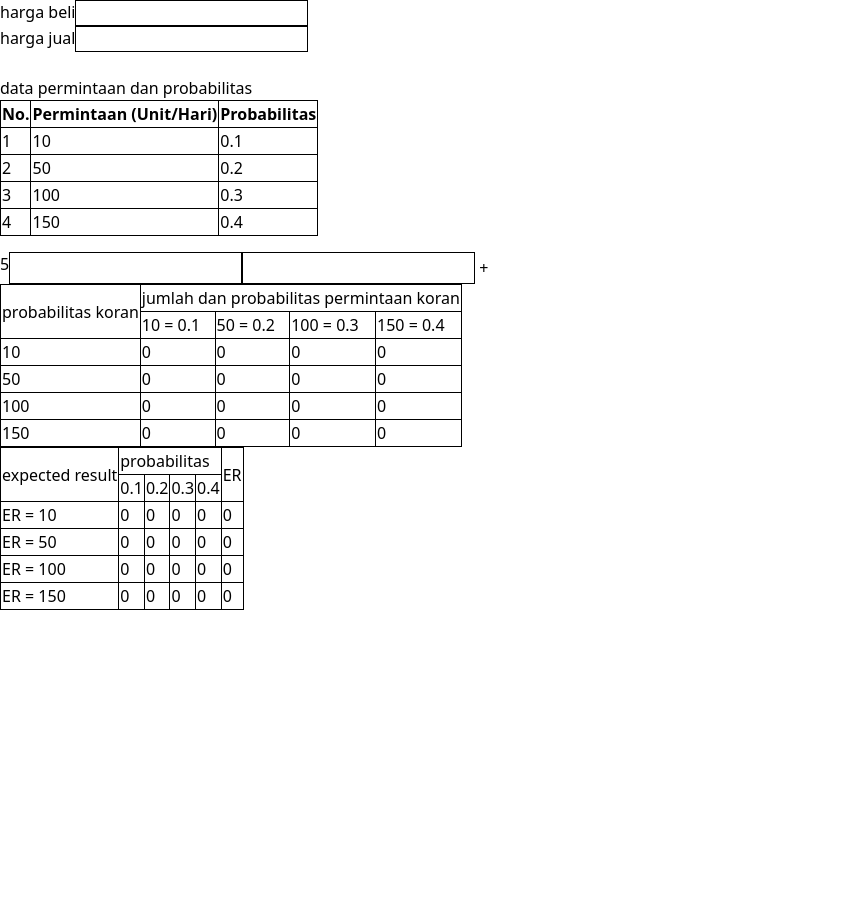
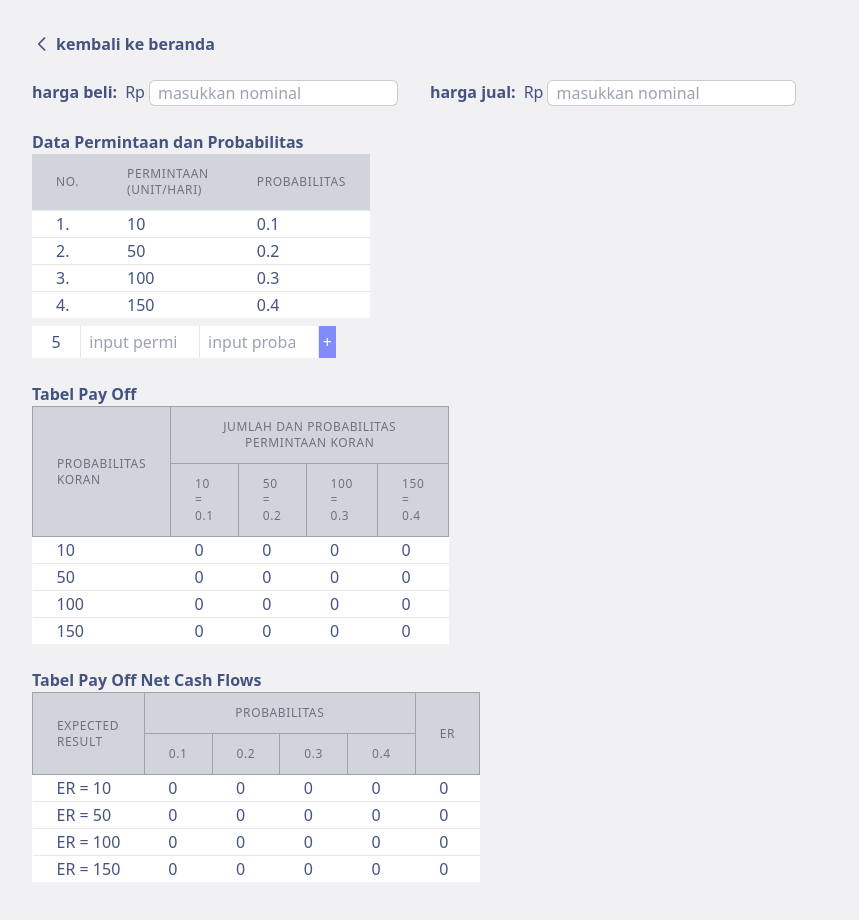
Before and after one commit to fazaghulam/decision-making, a React (Create React App) app: page /calculate in a window 1280 px wide. Shown: the top 920 px of the page, without its empty margins (0-859 px from the left). Before the commit the page ends 800 px from the top, so only its background shows below. Built offline with nearby package versions, Linux system fonts and the light colour scheme.

Commit message:
edit table styling

```diff
--- a/src/App.css
+++ b/src/App.css
@@ -49,6 +49,14 @@
   background-color: #0B96B5;
 }
 
+.bg-biru {
+  background-color: #445380;
+}
+
+.border-biru {
+  border-color: #445380;
+}
+
 @keyframes App-logo-spin {
   from {
     transform: rotate(0deg);
--- a/src/index.css
+++ b/src/index.css
@@ -1,4 +1,5 @@
 body {
+  background-color: #F1F1F3;
   margin: 0;
   font-family: -apple-system, BlinkMacSystemFont, 'Segoe UI', 'Roboto', 'Oxygen',
     'Ubuntu', 'Cantarell', 'Fira Sans', 'Droid Sans', 'Helvetica Neue',
--- a/src/pages/Decision.js
+++ b/src/pages/Decision.js
@@ -1,4 +1,5 @@
 import React, { useState, useEffect } from "react";
+import { Link } from "react-router-dom";
 
 const init = [
   {
@@ -91,112 +92,177 @@ export default function Decision() {
   }, [data, beli, jual]);
 
   return (
-    <div className="App">
-      <div className="flex">
-        <p>harga beli</p>
-        <input className="border border-black" type="number" value={beli} onChange={(e) => setBeli(e.target.value)} />
+    <div className="p-8 pb-16 text">
+      <Link to="/">
+        <div className="flex text-base font-semibold hover:underline cursor-pointer">
+          <svg className="w-5 h-5 self-center mr-1" fill="none" stroke="currentColor" viewBox="0 0 24 24" xmlns="http://www.w3.org/2000/svg">
+            <path strokeLinecap="round" strokeLinejoin="round" strokeWidth={2} d="M15 19l-7-7 7-7" />
+          </svg>
+          <p>kembali ke beranda</p>
         </div>
-      <div className="flex">
-        <p>harga jual</p>
-        <input className="border border-black" type="number" value={jual} onChange={(e) => setJual(e.target.value)} />
+      </Link>
+      <div className="flex font-bold mt-6">
+        <p>harga beli:</p>
+        <p className="font-normal ml-2 mr-1">Rp</p>
+        <input
+          className="border border-black border-opacity-20 rounded-md mr-8 px-2"
+          type="number"
+          value={beli}
+          placeholder="masukkan nominal"
+          onChange={(e) => setBeli(e.target.value)}
+        />
+        <p>harga jual:</p>
+        <p className="font-normal ml-2 mr-1">Rp</p>
+        <input
+          className="border border-black border-opacity-20 rounded-md px-2"
+          type="number"
+          value={jual}
+          placeholder="masukkan nominal"
+          onChange={(e) => setJual(e.target.value)}
+        />
       </div>
       <div className="mt-6 text-left">
-        <p>data permintaan dan probabilitas</p>
-        <table className="border-collapse border border-green-800">
+        <p className="font-bold">Data Permintaan dan Probabilitas</p>
+        <table className="divide-y divide-gray-200 w-1/4 bg-white">
+          <thead className="bg-gray-300">
             <tr>
-            <th className="border border-green-600">No.</th>
-            <th className="border border-green-600">Permintaan (Unit/Hari)</th>
-            <th className="border border-green-600">Probabilitas</th>
+              <th className="px-6 py-3 text-left text-xs font-medium text-gray-500 uppercase tracking-wider">No.</th>
+              <th className="px-6 py-3 text-left text-xs font-medium text-gray-500 uppercase tracking-wider">Permintaan (Unit/Hari)</th>
+              <th className="px-6 py-3 text-left text-xs font-medium text-gray-500 uppercase tracking-wider">Probabilitas</th>
             </tr>
+          </thead>
+          <tbody className="bg-white divide-y divide-gray-200">
             {(data?.length &&
               data.map((list, i) => (
                 <tr key={i}>
-                <td className="border border-green-600">{i + 1}</td>
-                <td className="border border-green-600">{list.permintaan}</td>
-                <td className="border border-green-600">{list.probabilitas}</td>
+                  <td className="px-6 whitespace-nowrap">{i + 1}.</td>
+                  <td className="px-6 whitespace-nowrap">{list.permintaan}</td>
+                  <td className="px-6 whitespace-nowrap">{list.probabilitas}</td>
                 </tr>
               ))) || (
               <tr>
-              <td className="border border-green-600">-</td>
-              <td className="border border-green-600">-</td>
-              <td className="border border-green-600">-</td>
+                <td>-</td>
+                <td>-</td>
+                <td>-</td>
               </tr>
             )}
+          </tbody>
         </table>
-        <div className="flex mt-4">
-          <p>{(data?.length && data.length + 1) || 1}</p>
-          <input className="border border-black" type="number" value={permintaan} onChange={(e) => setPermintaan(e.target.value)} />
-          <input className="border border-black" type="number" value={probabilitas} onChange={(e) => setProbabilitas(e.target.value)} />
-          <button className="bg-red-500 p-1" onClick={addData}>
+        <div className="flex mt-2 w-1/4 divide-x divide-gray-200">
+          <p className="bg-white py-1 w-16 text-center">{(data?.length && data.length + 1) || 1}</p>
+          <input
+            className="w-1/2 px-2"
+            type="number"
+            value={permintaan}
+            placeholder="input permintaan"
+            onChange={(e) => setPermintaan(e.target.value)}
+          />
+          <input
+            className="w-1/2 px-2"
+            type="number"
+            value={probabilitas}
+            placeholder="input probabilitas"
+            onChange={(e) => setProbabilitas(e.target.value)}
+          />
+          <button className="bg-indigo-400 p-1 text-white" onClick={addData}>
             +
           </button>
         </div>
-        <table className="border-collapse border border-green-800">
+        <p className="font-bold mt-6">Tabel Pay Off</p>
+        <table className="divide-y divide-gray-200 w-1/3 bg-white">
+          <thead className="bg-gray-300">
             <tr>
-            <td colSpan="1" rowSpan="2" className="border border-green-600">
+              <td
+                colSpan="1"
+                rowSpan="2"
+                className="px-6 py-3 text-left text-xs font-medium text-gray-500 uppercase tracking-wider border border-gray-400"
+              >
                 probabilitas koran
               </td>
-            <td colSpan={data.length} className="border border-green-600">
+              <td
+                colSpan={data.length}
+                className="px-6 py-3 text-left text-xs font-medium text-gray-500 uppercase tracking-wider border border-gray-400 text-center"
+              >
                 jumlah dan probabilitas permintaan koran
               </td>
             </tr>
             <tr>
               {data?.length &&
                 data.map((list, i) => (
-                <td key={i} className="border border-green-600">
+                  <td key={i} className="px-6 py-3 text-left text-xs font-medium text-gray-500 uppercase tracking-wider border border-gray-400">
                     {list.permintaan} = {list.probabilitas}
                   </td>
                 ))}
             </tr>
+          </thead>
+          <tbody className="bg-white divide-y divide-gray-200">
             {data?.length &&
               data.map((list, i) => (
                 <tr>
-                <td key={i} className="border border-green-600">
+                  <td key={i} className="px-6 whitespace-nowrap">
                     {list.permintaan}
                   </td>
                   {payoff?.length &&
                     payoff.map((list, j) => (
-                    <td key={j} className="border border-green-600">
+                      <td key={j} className="px-6 whitespace-nowrap">
                         {list[i]}
                       </td>
                     ))}
                 </tr>
               ))}
+          </tbody>
         </table>
-        <table className="border-collapse border border-green-800">
+        <p className="font-bold mt-6">Tabel Pay Off Net Cash Flows</p>
+        <table className="divide-y divide-gray-200 w-1/3 bg-white">
+          <thead className="bg-gray-300">
             <tr>
-            <td colSpan="1" rowSpan="2" className="border border-green-600">
+              <td
+                colSpan="1"
+                rowSpan="2"
+                className="px-6 py-3 text-left text-xs font-medium text-gray-500 uppercase tracking-wider border border-gray-400"
+              >
                 expected result
               </td>
-            <td colSpan={data.length} rowSpan="1" className="border border-green-600">
+              <td
+                colSpan={data.length}
+                rowSpan="1"
+                className="px-6 py-3 text-left text-xs font-medium text-gray-500 uppercase tracking-wider border border-gray-400 text-center"
+              >
                 probabilitas
               </td>
-            <td colSpan="1" rowSpan="2" className="border border-green-600">
+              <td
+                colSpan="1"
+                rowSpan="2"
+                className="px-6 py-3 text-left text-xs font-medium text-gray-500 uppercase tracking-wider border border-gray-400"
+              >
                 ER
               </td>
             </tr>
             <tr>
               {data?.length &&
                 data.map((list, i) => (
-                <td key={i} className="border border-green-600">
+                  <td key={i} className="px-6 py-3 text-left text-xs font-medium text-gray-500 uppercase tracking-wider border border-gray-400">
                     {list.probabilitas}
                   </td>
                 ))}
             </tr>
+          </thead>
+          <tbody className="bg-white divide-y divide-gray-200">
             {data?.length &&
               data.map((list, i) => (
                 <tr>
-                <td key={i} className="border border-green-600">
+                  <td key={i} className="px-6 whitespace-nowrap">
                     ER = {list.permintaan}
                   </td>
                   {exReturn?.length &&
                     exReturn.map((list, j) => (
-                    <td key={j} className="border border-green-600">
+                      <td key={j} className="px-6 whitespace-nowrap">
                         {list[i]}
                       </td>
                     ))}
                 </tr>
               ))}
+          </tbody>
         </table>
       </div>
     </div>
--- a/src/pages/Intro.js
+++ b/src/pages/Intro.js
@@ -1,4 +1,5 @@
 import { ReactComponent as Ilustrasi } from "../analytics.svg";
+import { Link } from "react-router-dom";
 
 export default function Intro({ slide, setSlide }) {
   if (slide !== 0) return null;
@@ -16,7 +17,9 @@ export default function Intro({ slide, setSlide }) {
           <p className="font-bold">DALAM KONDISI</p>
           <p>BERISIKO</p>
           <div className="flex mt-4">
-            <div className="btn-start w-32 text-center text-base rounded-md cursor-pointer py-2">Mulai</div>
+            <Link to="/calculate">
+              <div className="btn-start w-32 text-center text-base rounded-md cursor-pointer py-2">Mulai</div>
+            </Link>
             <div className="flex ml-6 self-center text-base font-semibold hover:underline cursor-pointer" onClick={() => setSlide(1)}>
               <p>lihat tutorial</p>
               <svg className="w-5 h-5 self-center ml-1" fill="none" stroke="currentColor" viewBox="0 0 24 24" xmlns="http://www.w3.org/2000/svg">
--- a/src/pages/Tutorial3.js
+++ b/src/pages/Tutorial3.js
@@ -1,3 +1,5 @@
+import { Link } from "react-router-dom";
+
 export default function Tutorial3({ slide, setSlide }) {
   if (slide !== 3) return null;
 
@@ -21,7 +23,9 @@ export default function Tutorial3({ slide, setSlide }) {
             <div className="w-4 h-4 mr-2 cursor-pointer rounded-full border border-biru" onClick={() => setSlide(2)} />
             <div className="w-4 h-4 mr-2 cursor-pointer rounded-full bg-biru" />
           </div>
-          <div className="btn-start w-32 text-center text-base rounded-md cursor-pointer py-2 mt-8">Mulai</div>
+          <Link to="/calculate">
+            <div className="btn-start w-32 text-center text-base rounded-md cursor-pointer py-2 mt-8">Mulai</div>
+          </Link>
         </div>
         <div className="w-1/2 flex justify-center self-center">lalala</div>
       </div>
--- a/tailwind.config.js
+++ b/tailwind.config.js
@@ -2,9 +2,6 @@ module.exports = {
   purge: [],
   darkMode: false, // or 'media' or 'class'
   theme: {
-    colors: {
-      biru: "#445380",
-    },
     extend: {},
   },
   variants: {
```
Lines whose indentation alone changed are shown as unchanged.
